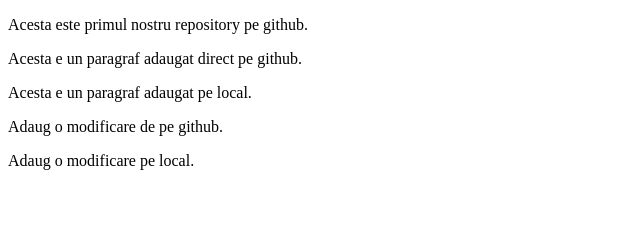
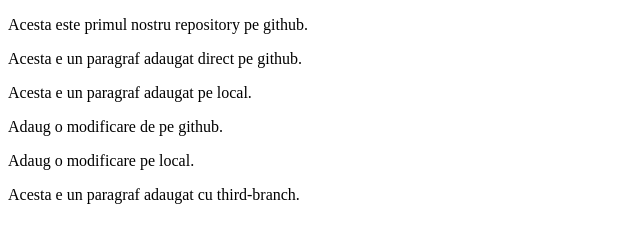
Before and after one commit to Andreea1129/andreea-demo-git-github, a plain HTML site: page index.html in a window 1280 px wide. Shown: the whole page, without its empty margins (0-640 px from the left). Drawn offline with Linux system fonts and the light colour scheme.

Commit message:
added paragraph from third-branch

```diff
--- a/index.html
+++ b/index.html
@@ -11,5 +11,6 @@
     <p>Acesta e un paragraf adaugat pe local.</p>
     <p>Adaug o modificare de pe github.</p>
     <p>Adaug o modificare pe local.</p>
+    <p>Acesta e un paragraf adaugat cu third-branch.</p>
 </body>
 </html>
```
